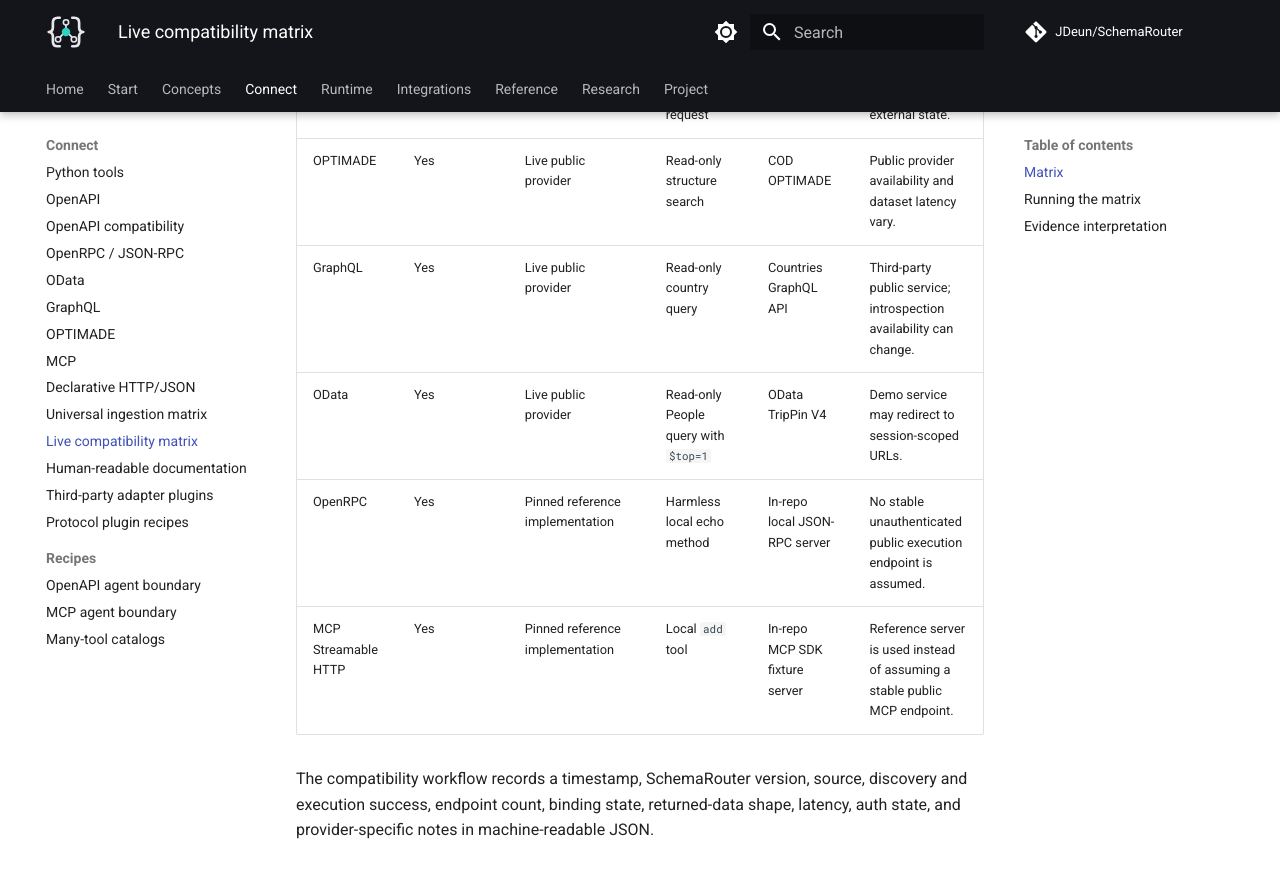
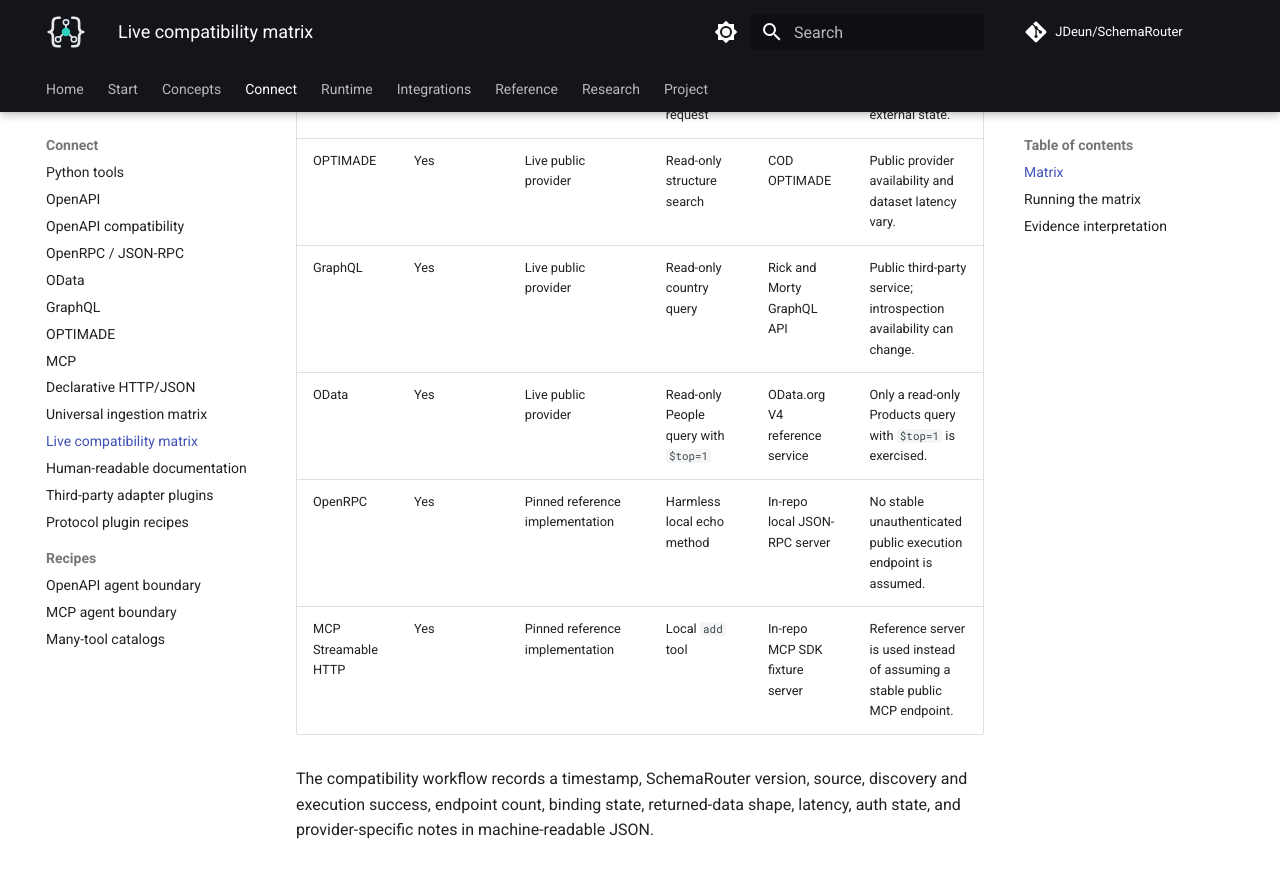
Before and after one commit to JDeun/SchemaRouter, an MkDocs documentation site: the page built from docs/guides/live-compatibility-matrix.md, in a window 1280 px wide and 900 px high, scrolled down 487 px. Shown: the top 878 px of the window. Built offline with MkDocs 1.6.1 and Material for MkDocs 9.7.7, drawn with Linux system fonts in a browser that asks for light colours; comment, search, counter and statistics services are not loaded.

Commit message:
docs: align live matrix with verified public providers

```diff
--- a/docs/guides/live-compatibility-matrix.md
+++ b/docs/guides/live-compatibility-matrix.md
@@ -11,8 +11,8 @@ automatically classified as a SchemaRouter regression.
 | --- | --- | --- | --- | --- | --- |
 | OpenAPI | Yes | Live public provider | Read-only metrics request | APIs.guru | Public provider availability is external state. |
 | OPTIMADE | Yes | Live public provider | Read-only structure search | COD OPTIMADE | Public provider availability and dataset latency vary. |
-| GraphQL | Yes | Live public provider | Read-only country query | Countries GraphQL API | Third-party public service; introspection availability can change. |
-| OData | Yes | Live public provider | Read-only People query with `$top=1` | OData TripPin V4 | Demo service may redirect to session-scoped URLs. |
+| GraphQL | Yes | Live public provider | Read-only country query | Rick and Morty GraphQL API | Public third-party service; introspection availability can change. |
+| OData | Yes | Live public provider | Read-only People query with `$top=1` | OData.org V4 reference service | Only a read-only Products query with `$top=1` is exercised. |
 | OpenRPC | Yes | Pinned reference implementation | Harmless local echo method | In-repo local JSON-RPC server | No stable unauthenticated public execution endpoint is assumed. |
 | MCP Streamable HTTP | Yes | Pinned reference implementation | Local `add` tool | In-repo MCP SDK fixture server | Reference server is used instead of assuming a stable public MCP endpoint. |
 
```
